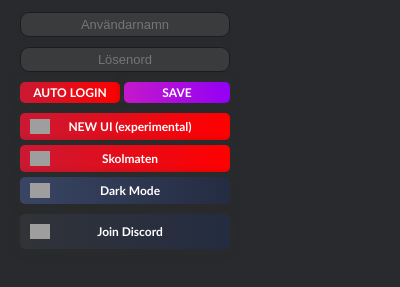
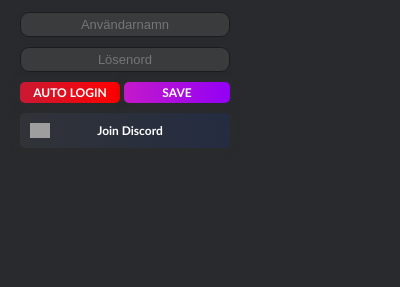
Before and after one commit to Scoutboy06/SoftPlugin, a browser extension: page popup.html in a window 400 px wide. Shown: the part 53-340 px from the top of the page. Drawn offline with Linux system fonts and the light colour scheme; grey boxes are pictures that could not be loaded.

Commit message:
Add files via upload

```diff
--- a/popup.css
+++ b/popup.css
@@ -1,7 +1,7 @@
 html,
 body {
   width: 250px;
-  height: 310px;
+  height: 210px;
   text-align: center;
   border-radius: 10px;
   background-color: #292A2D;
--- a/popup.html
+++ b/popup.html
@@ -30,11 +30,6 @@
 
     <a class="my-button" href="#">AUTO LOGIN</a>
     <a id="saveBtn" class="Loginbutton" href="#">SAVE</a>
-    <br>
-    <a href="#" id="newUI" class="newui-button"><img src="https://i.imgur.com/Df3sqKK.png" style="height: 15px; margin-left: 5px; margin-right: -15px; float: left;" alt="">NEW UI (experimental)</a>
-    <a href="#" id="skolmaten" class="skolmaten-button"><img src="https://i.imgur.com/YnNNG6H.png" style="height: 15px; margin-left: 5px; margin-right: -15px; float: left;" alt="">Skolmaten</a>
-    <a href="#" id="nightBtn" class="night-button"><img id="dMode" src="https://i.imgur.com/pidaniW.png" style="height: 15px; margin-left: 5px; margin-right: -15px; float: left;" alt="">Dark Mode</a>
-    <br>
 
     <a href="#" id="discBtn" class="discord-button"><img src="https://assets-global.website-files.com/6257adef93867e50d84d30e2/636e0a6cc3c481a15a141738_icon_clyde_white_RGB.png" style="height: 15px; margin-left: 5px; margin-right: -15px; float: left;" alt="">Join Discord</a>
   </div>
```
Also changed, not shown: manifest.json.
